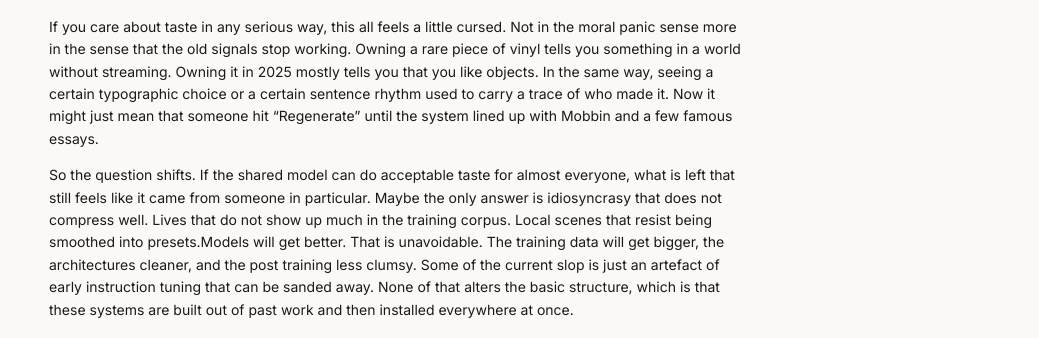
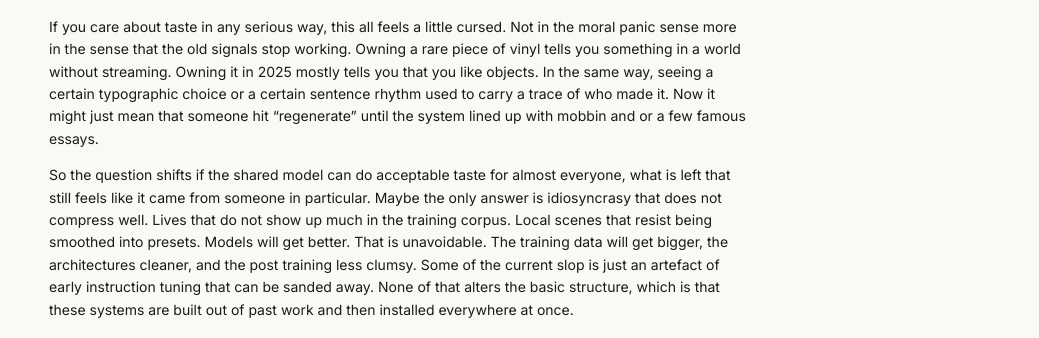
Before and after one commit to AMOHA-98/blogxyz, a Jekyll site: the page built from _posts/2025-11-13-on-cultural-half-life.md, in a window 1280 px wide and 900 px high, scrolled down 2900 px. Shown: the part 366-704 px from the top of the window, without its empty margins (241-1280 px from the left). Built offline with Jekyll 4.4.1, drawn with Linux system fonts in a browser that asks for light colours; some of the changed text lies outside the part shown.

Commit message:
minor fixes

```diff
--- a/_posts/2025-11-13-on-cultural-half-life.md
+++ b/_posts/2025-11-13-on-cultural-half-life.md
@@ -56,8 +57,8 @@ When I look at the way models sit underneath content tools, I keep thinking abou
 
 Layer that pipeline on top of a culture already full of aesthetic grazers and you get a very specific kind of churn. Any look or tone that lands is almost immediately hauled into a content schedule. Variations get tested the better ones get boosted. The model observes those and shifts its sense of “good” a little bit more toward them. Mid Training loops back through yet another generation of work and the curve gets steeper.
 
-If you care about taste in any serious way, this all feels a little cursed. Not in the moral panic sense more in the sense that the old signals stop working. Owning a rare piece of vinyl tells you something in a world without streaming. Owning it in 2025 mostly tells you that you like objects. In the same way, seeing a certain typographic choice or a certain sentence rhythm used to carry a trace of who made it. Now it might just mean that someone hit “Regenerate” until the system lined up with Mobbin and a few famous essays.
+If you care about taste in any serious way, this all feels a little cursed. Not in the moral panic sense more in the sense that the old signals stop working. Owning a rare piece of vinyl tells you something in a world without streaming. Owning it in 2025 mostly tells you that you like objects. In the same way, seeing a certain typographic choice or a certain sentence rhythm used to carry a trace of who made it. Now it might just mean that someone hit “regenerate” until the system lined up with mobbin and or a few famous essays.
 
-So the question shifts. If the shared model can do acceptable taste for almost everyone, what is left that still feels like it came from someone in particular. Maybe the only answer is idiosyncrasy that does not compress well. Lives that do not show up much in the training corpus. Local scenes that resist being smoothed into presets.Models will get better. That is unavoidable. The training data will get bigger, the architectures cleaner, and the post training less clumsy. Some of the current slop is just an artefact of early instruction tuning that can be sanded away. None of that alters the basic structure, which is that these systems are built out of past work and then installed everywhere at once.
+So the question shifts if the shared model can do acceptable taste for almost everyone, what is left that still feels like it came from someone in particular. Maybe the only answer is idiosyncrasy that does not compress well. Lives that do not show up much in the training corpus. Local scenes that resist being smoothed into presets. Models will get better. That is unavoidable. The training data will get bigger, the architectures cleaner, and the post training less clumsy. Some of the current slop is just an artefact of early instruction tuning that can be sanded away. None of that alters the basic structure, which is that these systems are built out of past work and then installed everywhere at once.
 
 Cultural half life is a way of talking about how fast that structure strips the charge from things. How soon an aesthetic stops feeling like a choice and starts feeling like default wallpaper. Some of that decay would have happened anyway. Tools always change how long styles last. The part that interests me is what happens when the decay is driven by a single public mind that people route through for everything from ad copy to poetry. It already feels like the timer on a style has gone from decades to years to months to whatever fits between two feed refreshes.
```
Also changed, not shown: other parts of _posts/2025-11-13-on-cultural-half-life.md (+2 -1 lines).
